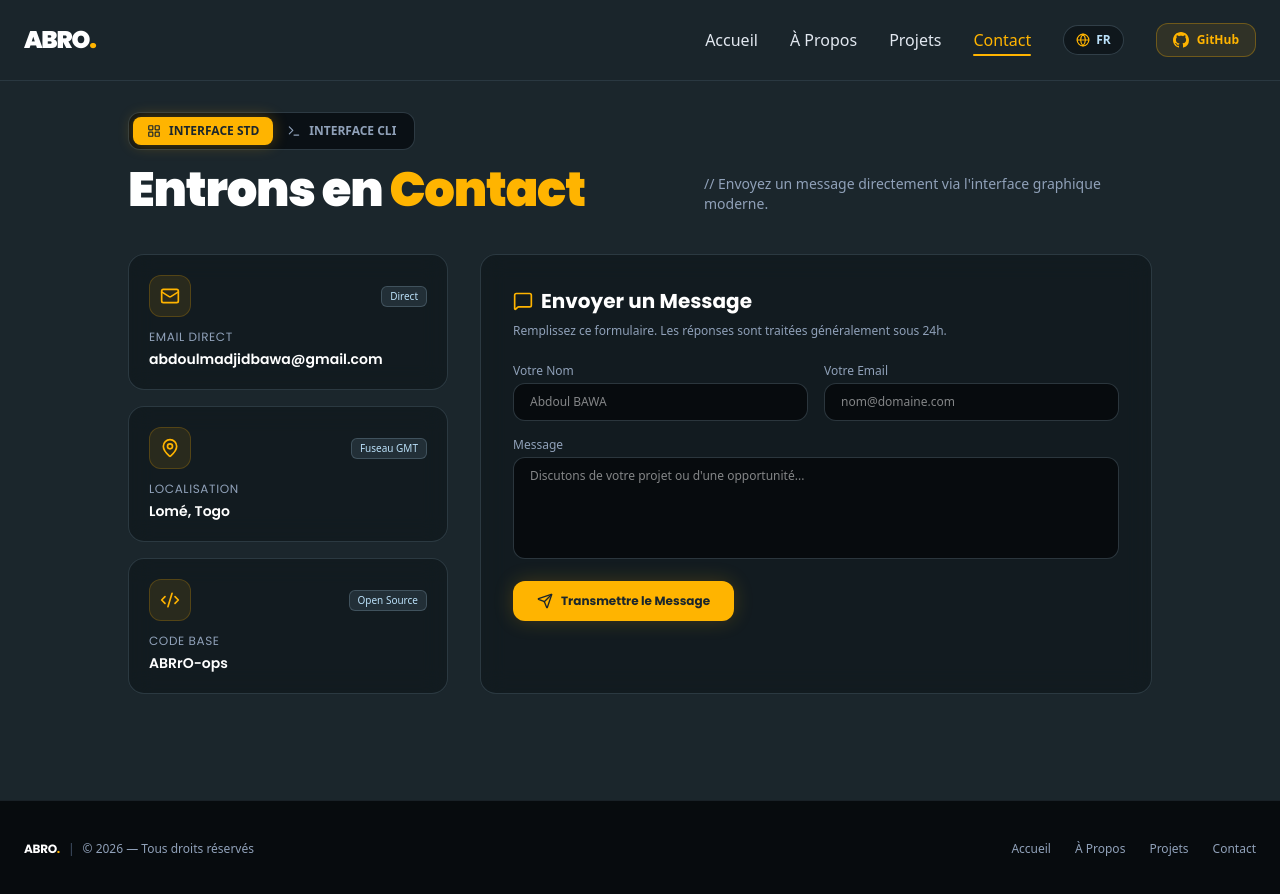
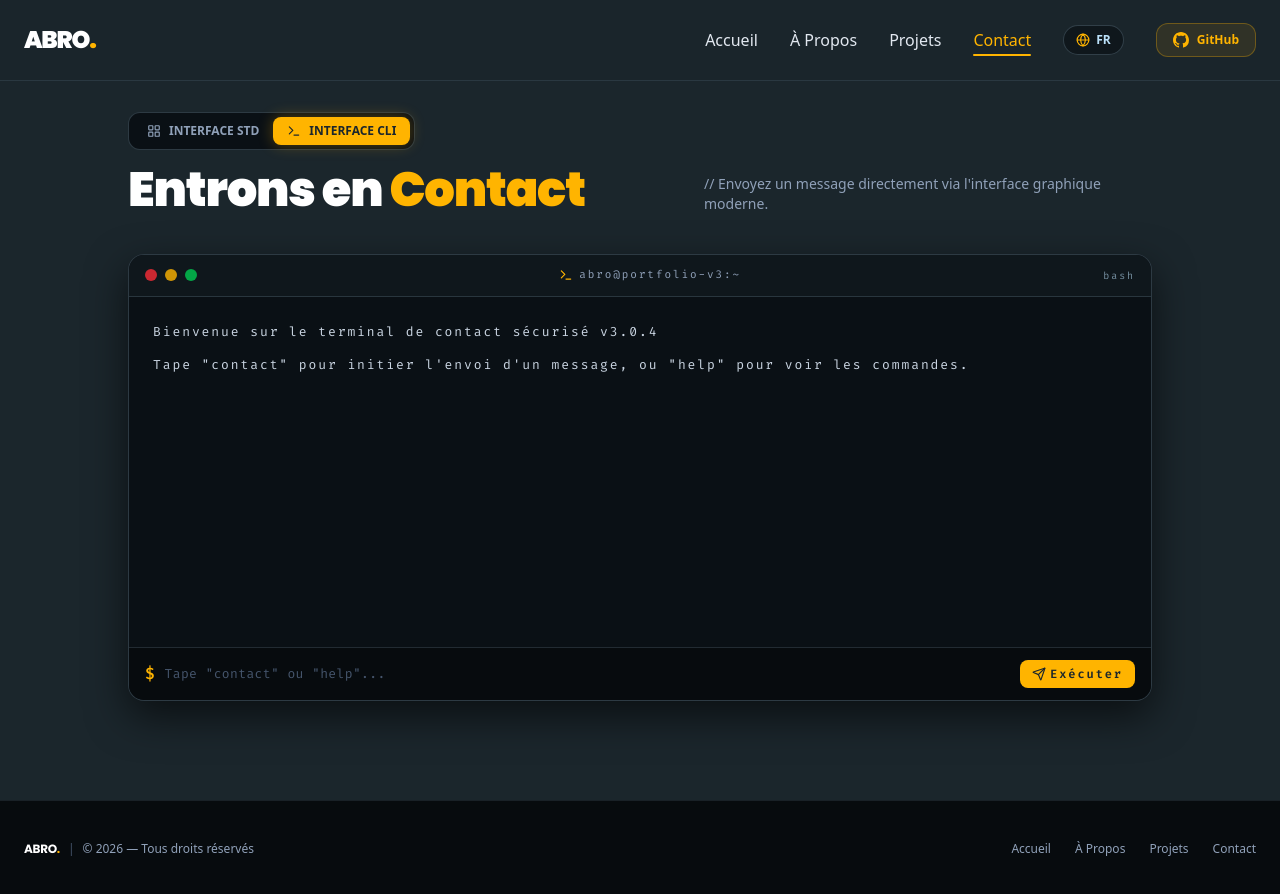
Before and after one commit to ABRrO-ops/portfolio-v3, a Next.js app: page /contact in a window 1280 px wide. Shown: the top 894 px of the page. Built offline with nearby package versions, Linux system fonts and the light colour scheme.

Commit message:
fix: Ajustement du letter spacing dans le CLI

```diff
--- a/src/app/contact/page.tsx
+++ b/src/app/contact/page.tsx
@@ -89,14 +89,28 @@ function ContactCard({ icon: Icon, title, value, href, tag }: ContactCardProps)
 
 export default function ContactPage() {
   const { t } = useLanguage();
-  const [viewMode, setViewMode] = useState<'cli' | 'gui'>('gui');
+  const [viewMode, setViewMode] = useState<'cli' | 'gui'>('cli');
+
+  // Charge la police Fira Code directement
+  useEffect(() => {
+    if (typeof window !== 'undefined') {
+      const linkId = 'fira-code-font';
+      if (!document.getElementById(linkId)) {
+        const link = document.createElement('link');
+        link.id = linkId;
+        link.href = 'https://fonts.googleapis.com/css2?family=Fira+Code:wght@400;500;600&display=swap';
+        link.rel = 'stylesheet';
+        document.head.appendChild(link);
+      }
+    }
+  }, []);
 
   // ÉTAT CLI
   const [inputVal, setInputVal] = useState('');
   const [step, setStep] = useState<'idle' | 'name' | 'email' | 'message'>('idle');
   const [history, setHistory] = useState<HistoryLine[]>([
-    { type: 'output', text: 'Bienvenue sur le terminal de contact v3.0.4' },
-    { type: 'output', text: 'Tape "contact" pour initier l\'envoi d\'un message, ou "help" pour la liste.' },
+    { type: 'output', text: 'Bienvenue sur le terminal de contact sécurisé v3.0.4' },
+    { type: 'output', text: 'Tape "contact" pour initier l\'envoi d\'un message, ou "help" pour voir les commandes.' },
   ]);
 
   // ÉTAT GUI FORM
@@ -382,24 +396,29 @@ export default function ContactPage() {
               animate={{ opacity: 1, scale: 1 }}
               exit={{ opacity: 0, scale: 0.98 }}
               transition={{ duration: 0.2 }}
-              className="rounded-2xl border border-ice-blue/20 bg-[#0a1015] shadow-[0_15px_40px_rgba(0,0,0,0.6)] overflow-hidden font-mono"
+              style={{
+                fontFamily: "'Fira Code', Consolas, Monaco, 'Courier New', monospace",
+                letterSpacing: '0.12em'
+              }}
+              className="rounded-2xl border border-ice-blue/20 bg-[#0a1015] shadow-[0_15px_40px_rgba(0,0,0,0.6)] overflow-hidden"
             >
-              <div className="bg-[#0f171c] px-4 py-3 border-b border-ice-blue/15 flex items-center justify-between">
+              <div className="bg-[#0f171c] px-4 py-3 border-b border-ice-blue/15 flex items-center justify-between font-mono">
                 <div className="flex items-center gap-2">
                   <span className="h-3 w-3 rounded-full bg-red-500/80 inline-block" />
                   <span className="h-3 w-3 rounded-full bg-amber-gold/80 inline-block" />
                   <span className="h-3 w-3 rounded-full bg-green-500/80 inline-block" />
                 </div>
-                <div className="text-[11px] text-slate-400 flex items-center gap-1.5">
+                <div className="text-[11px] text-slate-400 flex items-center gap-1.5 font-mono">
                   <TerminalIcon className="h-3.5 w-3.5 text-amber-gold" />
                   <span>abro@portfolio-v3:~</span>
                 </div>
-                <div className="text-[10px] text-ice-blue/60">bash</div>
+                <div className="text-[10px] text-ice-blue/60 font-mono">bash</div>
               </div>
 
-                  <div className="p-6 min-h-87.5 max-h-125 overflow-y-auto space-y-3 text-xs sm:text-sm">                {history.map((item, idx) => (
-                  <div key={idx} className="leading-relaxed whitespace-pre-wrap">
-                    {item.type === 'input' && <span className="text-amber-gold font-bold">{item.text}</span>}
+              <div className="p-6 min-h-87.5 max-h-125 overflow-y-auto space-y-3 text-[13px] font-mono leading-relaxed">
+                {history.map((item, idx) => (
+                  <div key={idx} className="whitespace-pre-wrap">
+                    {item.type === 'input' && <span className="text-amber-gold font-semibold">{item.text}</span>}
                     {item.type === 'output' && <span className="text-slate-300">{item.text}</span>}
                     {item.type === 'error' && <span className="text-red-400 flex items-center gap-1.5"><AlertCircle className="h-4 w-4 shrink-0" />{item.text}</span>}
                     {item.type === 'success' && <span className="text-green-400 flex items-center gap-1.5"><CheckCircle2 className="h-4 w-4 shrink-0" />{item.text}</span>}
@@ -408,8 +427,8 @@ export default function ContactPage() {
                 <div ref={terminalEndRef} />
               </div>
 
-              <form onSubmit={handleCommand} className="bg-[#070b0e] px-4 py-3 border-t border-ice-blue/15 flex items-center gap-2">
-                <span className="text-amber-gold font-bold">
+              <form onSubmit={handleCommand} className="bg-[#070b0e] px-4 py-3 border-t border-ice-blue/15 flex items-center gap-2 font-mono">
+                <span className="text-amber-gold font-semibold">
                   {step === 'idle' ? '$' : step === 'name' ? 'nom >' : step === 'email' ? 'email >' : 'msg >'}
                 </span>
                 <input
@@ -417,14 +436,15 @@ export default function ContactPage() {
                   value={inputVal}
                   onChange={(e) => setInputVal(e.target.value)}
                   placeholder={step === 'idle' ? 'Tape "contact" ou "help"...' : 'Écris ta réponse ici...'}
-                  className="flex-1 bg-transparent text-white font-mono text-xs sm:text-sm focus:outline-none placeholder:text-slate-600"
+                  className="flex-1 bg-transparent text-white text-[13px] focus:outline-none placeholder:text-slate-600"
+                  style={{ letterSpacing: '0.03em' }}
                   autoFocus
                   disabled={status === 'submitting'}
                 />
                 <button
                   type="submit"
                   disabled={status === 'submitting'}
-                  className="px-3 py-1.5 rounded-lg bg-amber-gold text-primary-dark font-bold text-xs hover:bg-amber-300 transition-colors flex items-center gap-1 cursor-pointer disabled:opacity-50"
+                  className="px-3 py-1.5 rounded-lg bg-amber-gold text-primary-dark font-semibold text-xs hover:bg-amber-300 transition-colors flex items-center gap-1 cursor-pointer disabled:opacity-50"
                 >
                   {status === 'submitting' ? <RefreshCw className="h-3.5 w-3.5 animate-spin" /> : <Send className="h-3.5 w-3.5" />}
                   <span className="hidden sm:inline">Exécuter</span>
--- a/src/app/globals.css
+++ b/src/app/globals.css
@@ -19,3 +19,6 @@ body {
 h1, h2, h3, h4, h5, h6 {
   font-family: var(--font-poppins);
 }
+.force-cli-font, .force-cli-font * {
+  font-family: 'Fira Code', 'JetBrains Mono', Consolas, Monaco, 'Andale Mono', monospace !important;
+}
```
